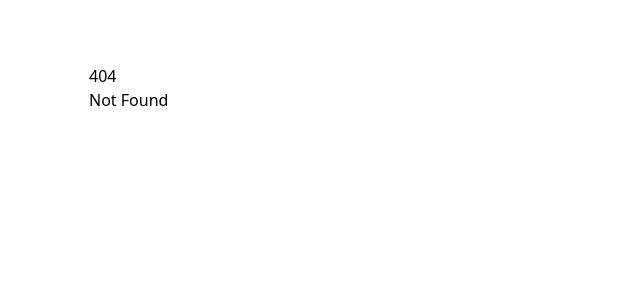
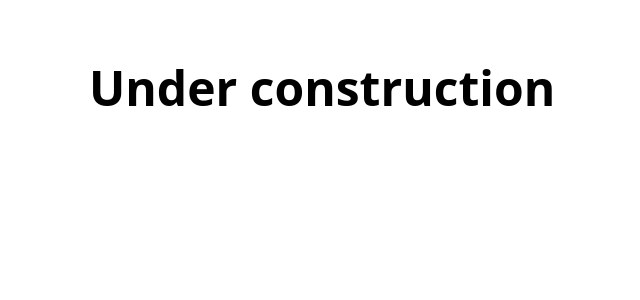
Before and after one commit to g-raman/personal-website, a SvelteKit app: page /about in a window 1280 px wide. Before the commit this address had no page. Shown: the top 300 px of the page, without its empty margins (295-935 px from the left). Built offline with nearby package versions, Linux system fonts and the light colour scheme.

Commit message:
feat: add about page

```diff
--- a/src/routes/+page.svelte
+++ b/src/routes/+page.svelte
@@ -3,7 +3,7 @@
 
 	<ul class="flex gap-4 text-xl font-light">
 		<li>
-			<p>About</p>
+			<a href="/about">About</a>
 		</li>
 
 		<li>
--- /dev/null
+++ b/src/routes/about/+page.svelte
@@ -0,0 +1 @@
+<h1 class="text-5xl font-bold">Under construction</h1>
```
